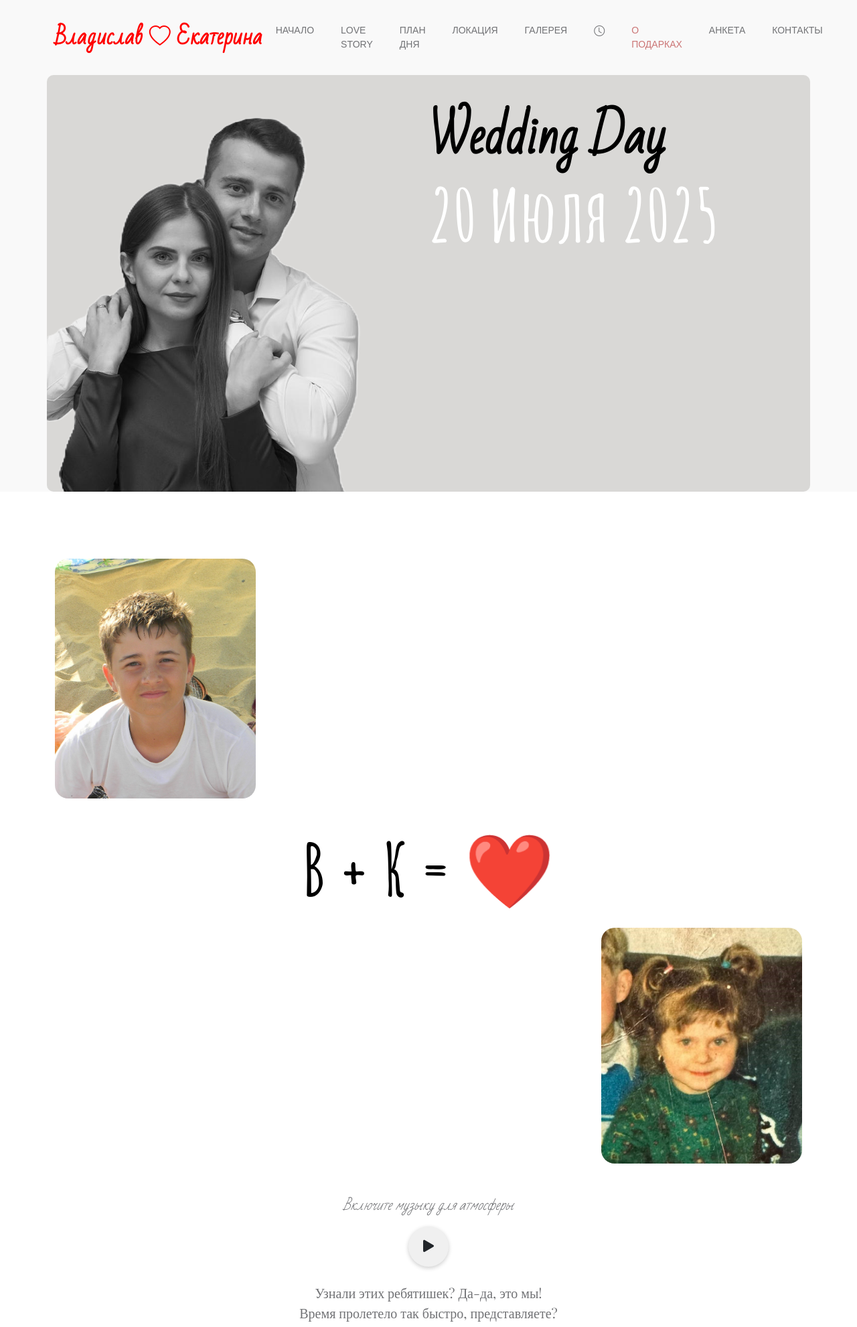
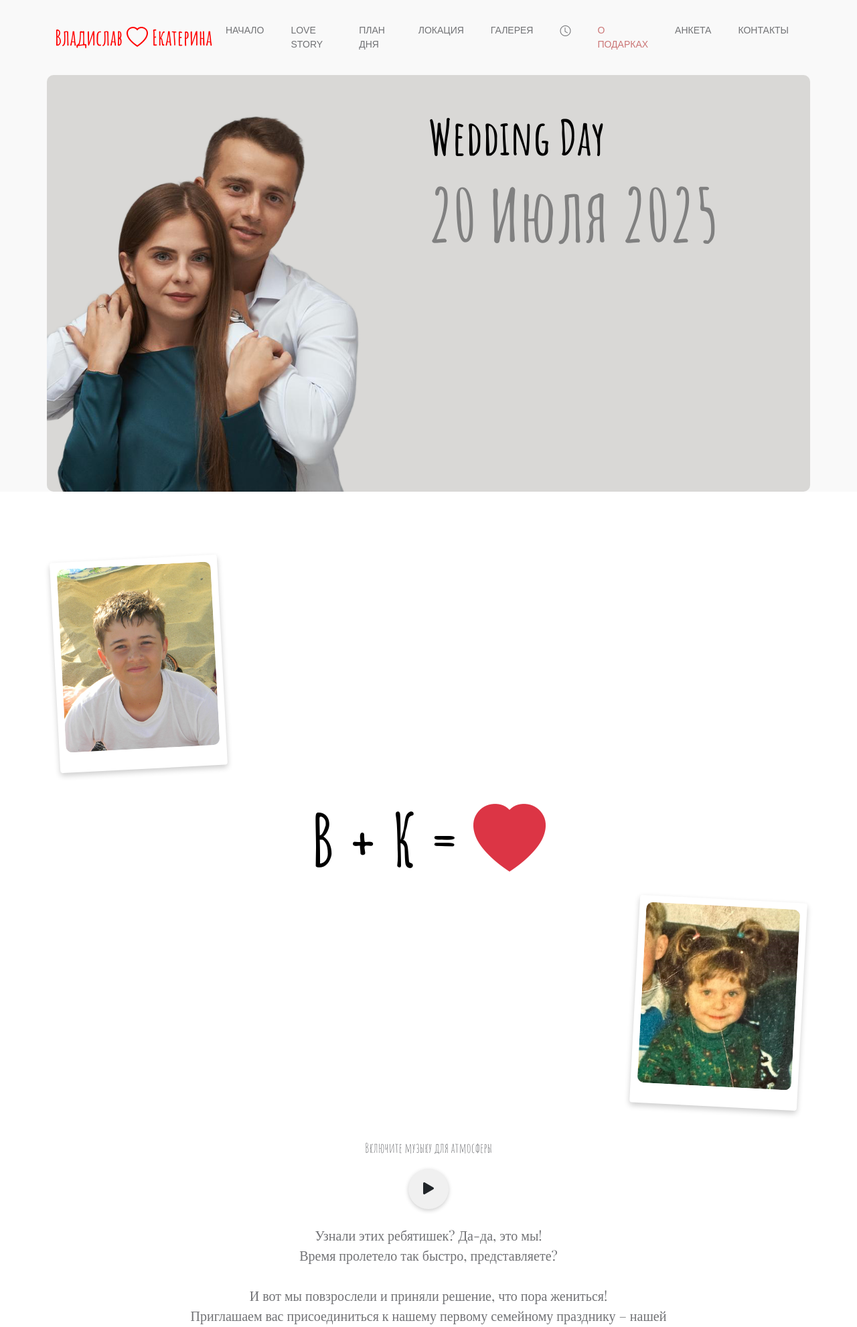
Before and after one commit to Gro-Master/Wedding, a Django app: page /main/ in a window 1280 px wide. Shown: the top 1981 px of the page at 67% size. Run offline with Django 4.2, Linux system fonts and the light colour scheme; some libraries are stand-ins or nearby versions.

Commit message:
update 0405

```diff
--- a/common/static/common/css/tooplate-wedding-lite.css
+++ b/common/static/common/css/tooplate-wedding-lite.css
@@ -22,9 +22,9 @@ https://www.tooplate.com/view/2131-wedding-lite
 
   --body-font-family:             'Source Sans Pro', sans-serif;
  /*
-  --title-font-family:            'Amatic SC', cursive; 'Lora', cursive; 'Marck Script', cursive;
+  --title-font-family:            'Amatic SC', cursive; 'Lora', cursive; 'Marck Script', cursive; 'Great Vibes', cursive
 */
-  --title-font-family:            'Bad Script', cursive;
+  --title-font-family:            'Amatic SC', cursive;
 
   --h1-font-size:                 72px;
   --h2-font-size:                 48px;
@@ -420,9 +420,10 @@ strong {
 /*---------------------------------------
   HERO
 -----------------------------------------*/
+
 .hero-container {
   background-color: #d9d8d6;
-  background-image: url('../images/about_bw.png');
+  background-image: url('../images/about.png');
   background-repeat: no-repeat;
   background-size: cover;
   border-radius: var(--border-radius-small);
@@ -435,7 +436,7 @@ strong {
 /* Media query for mobile screens */
 @media (max-width: 768px) {
   .hero-container {
-    background-image: url('../images/about_mobale_bw.png');
+    background-image: url('../images/about_mobale.png');
   }
 }
 .hero-container h2 {
@@ -462,6 +463,29 @@ strong {
         font-size: 108px; /* увеличено в 3 раза */
     }
 }
+
+.polaroid {
+    background: white;
+    padding: 10px 10px 30px 10px;
+    box-shadow: 0 4px 8px rgba(0, 0, 0, 0.2);
+    display: inline-block;
+    border-radius: 4px;
+    max-width: 250px;
+    transition: transform 0.3s ease;
+}
+
+.rotate-left {
+    transform: rotate(-3deg);
+}
+
+.rotate-right {
+    transform: rotate(3deg);
+}
+
+.polaroid:hover {
+    transform: rotate(0deg) scale(1.03);
+}
+
 /*---------------------------------------
   SAVE THE DATE
 -----------------------------------------*/
@@ -917,7 +941,7 @@ strong {
 
 .site-footer::after {
   content: "";
-  background: var(--primary-color);
+
   position: absolute;
   top: 0;
   left: 0;
--- a/common/templates/main.html
+++ b/common/templates/main.html
@@ -19,6 +19,7 @@
         <link href="https://fonts.googleapis.com/css2?family=Dancing+Script:wght@400;700&display=swap" rel="stylesheet">
         <link href="https://fonts.googleapis.com/css2?family=Lora:wght@400;700&display=swap" rel="stylesheet">
         <link href="https://fonts.googleapis.com/css2?family=Bad+Script&display=swap&subset=cyrillic" rel="stylesheet">
+        <link href="https://fonts.googleapis.com/css2?family=Great+Vibes&display=swap" rel="stylesheet">
 
         <link href="https://fonts.googleapis.com/css2?family=Marck+Script&display=swap" rel="stylesheet">
 
@@ -60,7 +61,7 @@
 
                 <div class="collapse navbar-collapse" id="navbarNav">
                     <ul class="navbar-nav ms-auto">
-                        <li class="nav-item">
+                        <li class="nav-item d-none d-lg-block">
                             <a class="nav-link click-scroll" href="#section_1">Начало</a>
                         </li>
 
@@ -106,12 +107,12 @@
 
         <main>
 
-           <section class="hero-section d-flex section-bg" id="section_1">
+           <section class="hero-section d-none d-lg-block d-flex section-bg" id="section_1">
                 <div class="hero-container container d-flex flex-column justify-content-end ">
                     <div class="d-flex flex-column align-items-end h-100">
                         <div class="col-12 col-lg-6 order-2 order-lg-1 mb-4">
                             <h2 class="hero-subtitle" style="color: black;">Wedding Day</h2>
-                            <h1 class="text-white hero-title-big mb-4">20 Июля 2025</h1>
+                            <h1 class="hero-title-big mb-4"  style="color: gray;">20 Июля 2025</h1>
                              </div>
 
 
@@ -123,31 +124,31 @@
                 <div class="container d-flex flex-column align-items-center justify-content-center">
 
 
+                    <!-- Левая фотография (наклон влево) -->
                     <div class="mb-4 w-100 d-flex justify-content-start">
-                        <div class="text-center image-hover-thumb">
-                            <img src="{% static 'common/images/baby_vlad.jpg' %}" class="img-fluid rounded shadow child-photo" alt="Влад в детстве">
-
+                        <div class="polaroid rotate-left text-center image-hover-thumb">
+                            <img src="{% static 'common/images/baby_vlad.jpg' %}" class="img-fluid child-photo" alt="Влад в детстве">
                         </div>
                     </div>
 
-                    <!-- Центр: В + К = ❤️ -->
+                    <!-- Центр -->
                     <div class="text-center my-3">
                         <h2 class="vk-heart-text" style="color: black;">
-                            В + К = <span style="color: red;">❤️</span>
+                            В + К = <i class="bi bi-heart-fill text-danger"></i>
                         </h2>
                     </div>
 
 
+                    <!-- Правая фотография (наклон вправо) -->
                     <div class="mb-5 w-100 d-flex justify-content-end">
-                        <div class="text-center image-hover-thumb">
-                            <img src="{% static 'common/images/baby_kate.jpg' %}" class="img-fluid rounded shadow child-photo" alt="Катя в детстве">
-
+                        <div class="polaroid rotate-right text-center image-hover-thumb">
+                            <img src="{% static 'common/images/baby_kate.jpg' %}" class="img-fluid child-photo" alt="Катя в детстве">
                         </div>
                     </div>
 
                     <!-- Проигрыватель музыки -->
                     <div class="col-lg-8 col-md-10 col-12 text-center">
-                    <p class="lead" style="font-family: 'Bad Script', cursive; font-size: 20px; font-style: italic;">
+                    <p class="lead" style="font-family: 'Amatic SC', cursive; font-size: 20px;">
                         Включите музыку для атмосферы
                     </p>
                     </div>
@@ -184,7 +185,7 @@
                             Будем рады, если это событие вы разделите вместе с нами.
                         </p>
 
-                        <h5 class="mt-4" style="font-family: 'Bad Script', serif; font-weight: bold; font-size: 36px;">
+                        <h5 class="mt-4" style="font-family: 'Amatic SC', cursive; font-size: 36px;">
                             Свадьба состоится
                             <br>
                             <span style="font-weight: bold;">20 июля</span>
@@ -231,7 +232,7 @@
                         </div>
 
                         <div class="col-lg-4 col-md-6 col-12 d-flex flex-column mb-4 mb-lg-0 mb-md-0">
-                            <div class="image-hover-thumb image-tone">
+                            <div class="image-hover-thumb">
                                 <img src="{% static 'common/images/day_plan/furshet.jpg' %}" class="img-fluid" alt="">
                             </div>
 
@@ -248,7 +249,7 @@
                         </div>
 
                         <div class="col-lg-4 col-md-6 col-12 d-flex flex-column mb-4 mb-lg-0 mb-md-0">
-                            <div class="image-hover-thumb image-tone">
+                            <div class="image-hover-thumb">
                                 <img src="{% static 'common/images/day_plan/35499.jpg' %}" class="img-fluid" alt="">
                             </div>
 
@@ -266,7 +267,7 @@
 
 
                         <div class="col-lg-4 col-md-6 col-12 d-flex flex-column mb-4 mb-lg-0 mb-md-0">
-                            <div class="image-hover-thumb image-tone">
+                            <div class="image-hover-thumb">
                                 <img src="{% static 'common/images/day_plan/decorated-table-setting-wedding-celebration.jpg' %}" class="img-fluid" alt="">
                             </div>
 
@@ -506,15 +507,19 @@
                                     Если вы хотите порадовать нас чем-то особенным,
                                     мы будем искренне благодарны за вклад в бюджет нашей молодой семьи —
                                     это самый ценный и нужный подарок для нас.
+                                </p>
+                                <p style="font-family: 'Playfair Display', serif; font-size: 18px;">
                                     Пожалуйста, не дарите цветы — они, увы, быстро увядают.
-                                    Вместо них мы будем рады бутылке крепкого напитка
-                                    на ваш вкус, чтобы в будущем с теплом вспомнить наш общий праздник.
+                                    Вместо них мы будем рады бутылочке вашего любимого алкогольного напитка
+                                    с запиской: "Открыть по поводу...".
+                                    Так вы останетесь с нами не только в день свадьбы,
+                                    но и в тёплые моменты после неё.
                                 </p>
 
                                 <p class="mb-3" style="font-family: 'Playfair Display', serif; font-size: 18px;">
                                     Мы приветствуем творческий подход к поздравлениям.
                                     <br>
-                                    Просим вас связаться с нашим ведущим и согласовать детали творческого поздравления:
+                                    Для реализации просим вас связаться с нашим ведущим и согласовать детали творческого поздравления:
                                     <br>
                                     <a href="https://www.instagram.com/viktor_stelmakh?igsh=cHZseWhkd2ZzdHo3" target="_blank" class="text-decoration-none" style="font-family: 'Playfair Display', serif; font-size: 18px;">
                                         @viktor_stelmakh
@@ -798,7 +803,7 @@
 
                     <div class="col-lg-3 col-12 mx-auto">
                         <a href="" class="navbar-brand mx-auto mx-lg-0">
-                            <span>Владислав</span>
+                            <span>Владислав&nbsp;</span>
                             <i class="bi-heart brand-icon"></i>
                             <span>Екатерина</span>
                         </a>
```
Also changed, not shown: common/static/common/images/35499_.jpg (added), common/static/common/images/day_plan/decorated-table-setting-wedding-celebration.jpg, common/static/common/images/day_plan/furshet.jpg, common/static/common/images/decorated-table-setting-wedding-celebration_.jpg (added), common/static/common/images/footer_.jpg (added), common/static/common/images/furshet_.jpg (added), 11 other files.
